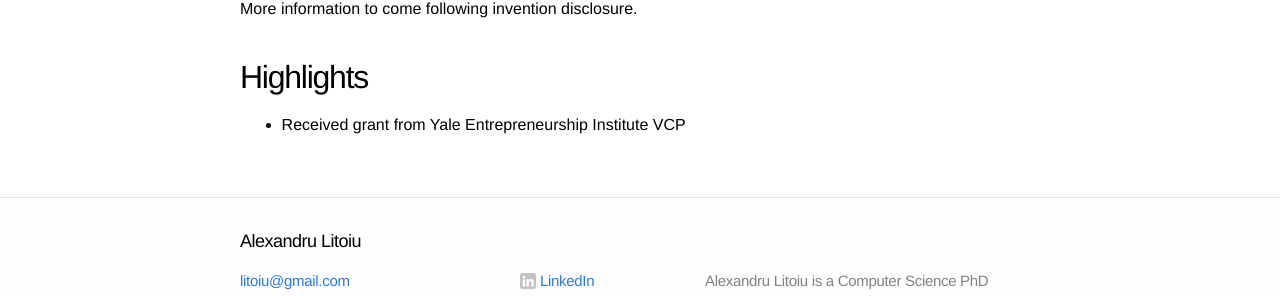
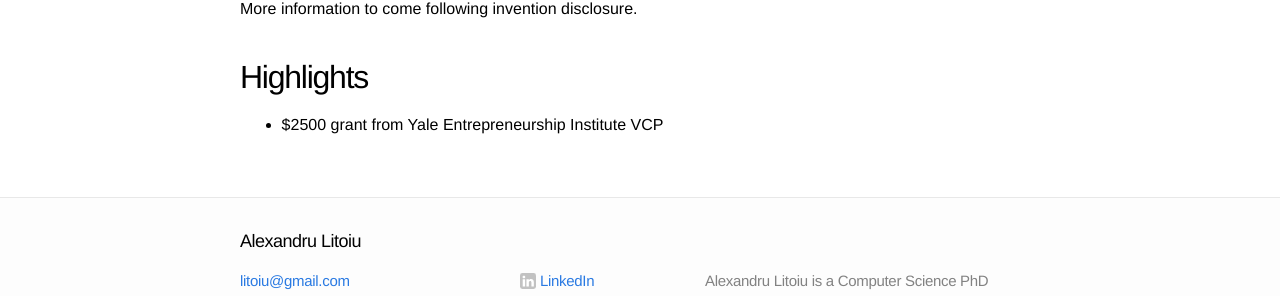
Before and after one commit to alitoiu/alitoiu.github.io, a Jekyll site: the page built from _projects/2013-ProTrack.markdown, in a window 1280 px wide. Shown: the part 255-551 px from the top of the page. Built offline with Jekyll 4.4.1, drawn with Linux system fonts in a browser that asks for light colours.

Commit message:
Updated ProTrack highlights and accolades

```diff
--- a/_projects/2013-ProTrack.markdown
+++ b/_projects/2013-ProTrack.markdown
@@ -11,4 +11,4 @@ More information to come following invention disclosure.
 
 ## Highlights
 
-* Received grant from Yale Entrepreneurship Institute VCP
+* $2500 grant from Yale Entrepreneurship Institute VCP
```
